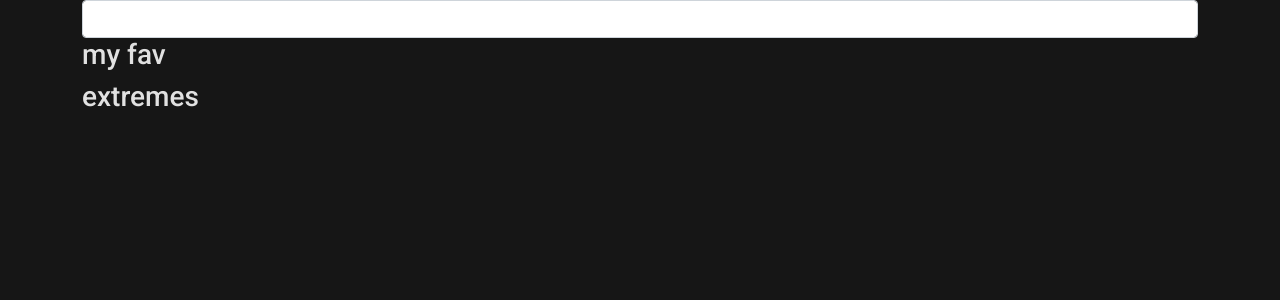
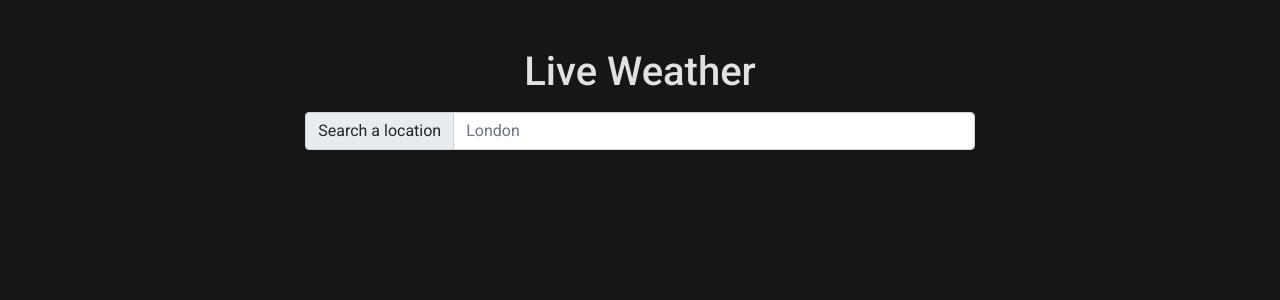
Before and after one commit to ablin42/elba-weather, a Next.js app: page / in a window 1280 px wide. Shown: the top 300 px of the page. Built offline with nearby package versions, Linux system fonts and the light colour scheme; no server answers.

Commit message:
updated styles, updated types

```diff
--- a/package.json
+++ b/package.json
@@ -19,6 +19,7 @@
     "@types/node": "17.0.31",
     "@types/react": "18.0.8",
     "@types/react-dom": "18.0.3",
+    "@types/styled-components": "^5.1.25",
     "eslint": "8.14.0",
     "eslint-config-next": "12.1.6",
     "typescript": "4.6.4"
--- a/pages/index.tsx
+++ b/pages/index.tsx
@@ -11,19 +11,17 @@ import {
   generateFavEntry,
   getExtremeWeather,
 } from "../utils";
-const API_KEY = process.env.NEXT_PUBLIC_API_KEY;
 
-// { localWeather }
 const Home: NextPage = () => {
-  const [myWeather, setMyWeather] = useState();
+  const [myWeather, setMyWeather] = useState<any>();
   const [geoCodes, setGeoCodes] = useState<Array<GeoCode>>([]);
   const [fav, setFav] = useState<Array<GeoCode>>([]);
-  const [favDetails, setFavDetails] = useState<any>([]); //!
+  const [favDetails, setFavDetails] = useState<Array<any>>([]);
 
-  // useEffect(() => {
-  //   console.log(myWeather)
-  //   if (!myWeather) getLocation();
-  // }, []);
+  useEffect(() => {
+    console.log(myWeather);
+    if (!myWeather) getLocation();
+  }, []);
 
   const getLocation = () => {
     if (navigator && navigator.geolocation) {
@@ -40,7 +38,7 @@ const Home: NextPage = () => {
     }
   };
 
-  const getFavDetails = async (favList) => {
+  const getFavDetails = async (favList: Array<any>) => {
     const list = [];
     for (const location of favList) list.push(await getWeather(location));
 
@@ -61,9 +59,8 @@ const Home: NextPage = () => {
     getFavDetails(newFav);
   };
 
-  console.log(favDetails);
   return (
-    <div className="container">
+    <div className="container main-container mt-5">
       <Head>
         <title>Very Cool Weather App</title>
         <meta
@@ -73,46 +70,54 @@ const Home: NextPage = () => {
         <link rel="icon" href="/favicon.ico" />
       </Head>
 
+      <h1 className="mb-3">Live Weather</h1>
+      <div className="row">
         {myWeather &&
           generateWeatherEntry({
             weather: myWeather,
             label: `Your location: ${myWeather.name}`,
           })}
+      </div>
+
+      <div className="row col-8 offset-2">
+        {getExtremeWeather({ favDetails })}
+      </div>
+
+
+
+      <div className="input-group mb-5 search-input">
+        <span className="input-group-text" id="inputGroup-sizing-default">
+          Search a location
+        </span>
         <input
           type="text"
           className="form-control"
           onChange={async (e) => setGeoCodes(await getGeoCodes(e.target.value))}
+          placeholder="London"
         />
+      </div>
+
+      <div className="row mt-3 col-8 offset-2">
+        {geoCodes.length > 0 && (
+          <div className="col-6">
+            <div>
+              <h3 className="mb-3">Add Destination</h3>
               {generateGeoCodesEntry(geoCodes, addToFav)}
+            </div>
+          </div>
+        )}
 
-      <h3>my fav</h3>
+        {fav.length > 0 && (
+          <div className="col-6">
+            <div>
+              <h3 className="mb-3">Remove Destination</h3>
               {generateFavEntry(fav, removeFromFav)}
-
-      <h3>extremes</h3>
-      {getExtremeWeather({ favDetails })}
+            </div>
+          </div>
+        )}
+      </div>
     </div>
   );
 };
 
-// export async function getServerSideProps() {
-//   // Fetch data from external API
-//   let myWeather = {lat: 0, lon: 0};
-//   if (navigator && navigator.geolocation) {
-//     navigator.geolocation.getCurrentPosition( position => {
-//       myWeather = {
-//         lat: position.coords.latitude,
-//         lon: position.coords.longitude,
-//       };
-//     })
-//   } else {
-//     console.error("Geolocation is not supported by this browser.");
-//   }
-
-//   const res = await fetch(`https://api.openweathermap.org/data/2.5/weather?lat=${myWeather.lat}&lon=${myWeather.lon}&appid=${API_KEY}`)
-//   const localWeather = await res.json()
-
-//   // Pass data to the page via props
-//   return { props: { localWeather } }
-// }
-
 export default Home;
--- a/styles/globals.css
+++ b/styles/globals.css
@@ -1,4 +1,21 @@
 @import url("https://fonts.googleapis.com/css2?family=Roboto:ital,wght@0,100;0,300;0,400;0,500;0,700;0,900;1,100;1,300;1,400;1,500;1,700;1,900&display=swap");
+
+
+body::-webkit-scrollbar,
+div::-webkit-scrollbar {
+  background: #0e1118;
+}
+
+body::-webkit-scrollbar-track,
+div::-webkit-scrollbar-track {
+  background: #090b10;
+}
+
+body::-webkit-scrollbar-thumb,
+div::-webkit-scrollbar-thumb {
+  background: #0e1118;
+}
+
 
 html,
 body {
@@ -8,7 +25,6 @@ body {
     Ubuntu, Cantarell, Fira Sans, Droid Sans, Helvetica Neue, sans-serif;
   background-color: #161616;
   color: #E1E1E1;
-  height: 100vh;
 }
 
 a {
@@ -19,3 +35,17 @@ a {
 * {
   box-sizing: border-box;
 }
+
+.main-container {
+  text-align: center
+}
+
+.btn-action {
+  width: 35px;
+  margin: 0 10px;
+}
+
+.search-input {
+  width: 60%;
+  margin: auto;
+}
--- a/utils.tsx
+++ b/utils.tsx
@@ -1,3 +1,4 @@
+import styled from "styled-components";
 const API_KEY = process.env.NEXT_PUBLIC_API_KEY;
 
 export interface Coordinates {
@@ -12,6 +13,48 @@ export interface GeoCode {
   lat: number;
   lon: number;
 }
+
+export interface Main {
+  feels_like: number;
+  humidity: number;
+  pressure: number;
+  temp: number;
+  temp_max: number;
+  temp_min: number;
+}
+
+export interface Weather {
+  id: number;
+  main: string;
+  description: string;
+  icon: string;
+}
+export interface Details {
+  weather: Array<Weather>;
+  main: Main;
+  name: string;
+}
+
+export interface WeatherEntry {
+  weather: Details;
+  label: string;
+}
+
+const Wrapper = styled.div`
+  display: flex;
+  justify-content: center;
+`;
+
+const WeatherEntry = styled.div`
+  display: flex;
+  align-items: center;
+  margin: 5px 0;
+`;
+
+const WeatherText = styled.div`
+  text-align: left;
+  width: 225px;
+`;
 
 export const fetcher = async (query: string) => {
   try {
@@ -40,16 +83,20 @@ export const generateGeoCodesEntry = (
   addToFav: Function
 ) =>
   geoCodes.map((item, index) => (
-    <div key={item.name + index}>
-      {item.name} / {item.country} / {item.state}
+    <Wrapper key={item.name + index}>
+      <WeatherEntry>
+        <WeatherText className="weather-text">
+          {item.country} / {item.name} / {item.state}
+        </WeatherText>
         <button
           type="button"
-        className="btn btn-success"
+          className="btn btn-success btn-action"
           onClick={() => addToFav(item)}
         >
           +
         </button>
-    </div>
+      </WeatherEntry>
+    </Wrapper>
   ));
 
 export const generateFavEntry = (
@@ -57,16 +104,21 @@ export const generateFavEntry = (
   removeFromFav: Function
 ) =>
   geoCodes.map((item, index) => (
-    <div key={item.name + index}>
-      {item.name} / {item.country} / {item.state}
+    <Wrapper key={item.name + index}>
+      <WeatherEntry>
+        <WeatherText className="weather-text">
+          {item.country} / {item.name} / {item.state}
+        </WeatherText>
         <button
           type="button"
           className="btn btn-danger"
+          btn-action
           onClick={() => removeFromFav(item)}
         >
           -
         </button>
-    </div>
+      </WeatherEntry>
+    </Wrapper>
   ));
 
 export const getWeather = async ({ lat, lon }: Coordinates) => {
@@ -80,33 +132,42 @@ export const getWeather = async ({ lat, lon }: Coordinates) => {
   }
 };
 
-export const generateWeatherEntry = ({ weather, label }) => {
+export const generateWeatherEntry = ({ weather, label }: WeatherEntry) => {
   const { name } = weather;
   const { temp } = weather.main;
-  const { description, main, icon } = weather.weather[0];
+  const { main, icon } = weather.weather[0];
 
   return (
     <div>
       <h5>{label}</h5>
-      {weather.name} / {weather.main.temp} °C / {weather.weather[0].main}
-      <img
-        src={`http://openweathermap.org/img/wn/${weather.weather[0].icon}@2x.png`}
-      />
+      <span style={{ fontSize: "18px" }}>
+        {name}, {temp} °C {main}
+      </span>
+      <img src={`http://openweathermap.org/img/wn/${icon}@2x.png`} />
     </div>
   );
 };
 
-export const getExtremeWeather = ({ favDetails }) => {
+export const getExtremeWeather = ({ favDetails }: any) => {
   if (favDetails.length <= 0) return;
-  const sorted = favDetails.sort((a, b) => a.main.temp < b.main.temp);
+  const sorted = favDetails.sort((a: any, b: any) => a.main.temp < b.main.temp);
   const hottest = sorted[0];
   const coldest = sorted[sorted.length - 1];
 
-  console.log({ sorted, hottest, coldest });
   return (
     <>
-      {generateWeatherEntry({ weather: hottest, label: "Hottest" })}
-      {generateWeatherEntry({ weather: coldest, label: "Coldest" })}
+      <div className="col-6">
+        {generateWeatherEntry({
+          weather: hottest,
+          label: "Hottest Destination",
+        })}
+      </div>
+      <div className="col-6">
+        {generateWeatherEntry({
+          weather: coldest,
+          label: "Coldest Destination",
+        })}
+      </div>
     </>
   );
 };
```
Also changed, not shown: 2 other files (tests, documents, lock files or other folders). Lines whose indentation alone changed are shown as unchanged.
